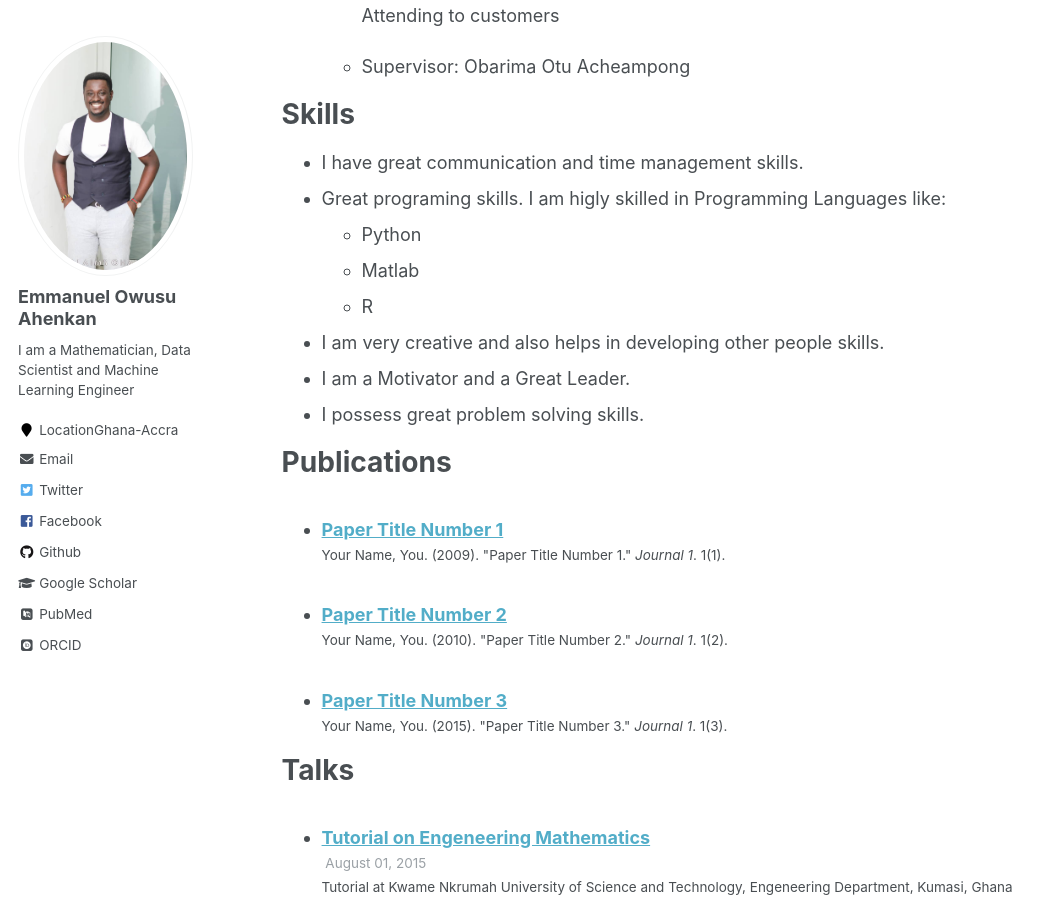
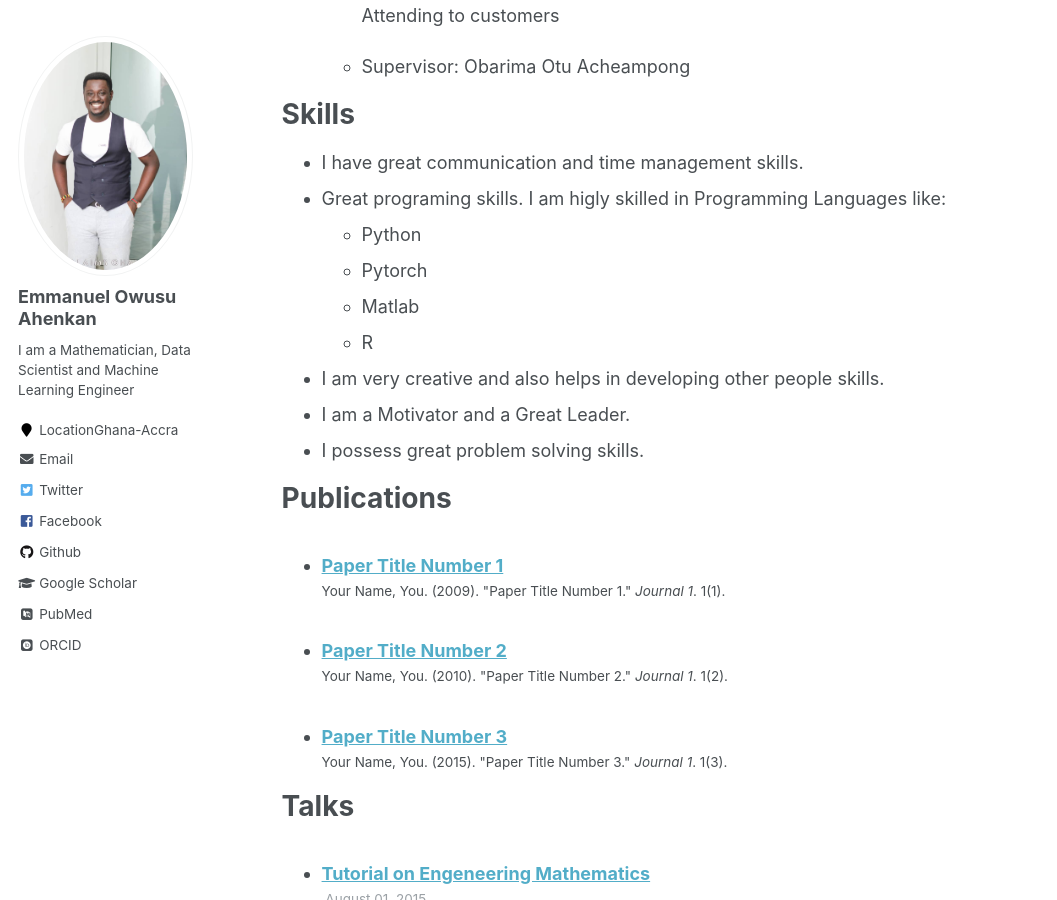
Before and after one commit to EmmanuelOwusu/EmmanuelOwusu.github.io, a Jekyll site: the page built from _pages/cv.md, in a window 1280 px wide and 900 px high, scrolled down 654 px. Shown: the whole window, without its empty margins (0-1057 px from the left). Built offline with Jekyll 4.4.1, drawn with Linux system fonts in a browser that asks for light colours; some web fonts are replaced.

Commit message:
Updated README.md
Updated README.md

```diff
--- a/_pages/cv.md
+++ b/_pages/cv.md
@@ -34,6 +34,7 @@ Skills
 * I  have great communication and time management skills.
 * Great programing skills. I am higly skilled in Programming Languages like:
   * Python
+  * Pytorch
   * Matlab
   * R
 * I am very creative and also helps in developing other people skills.
```
